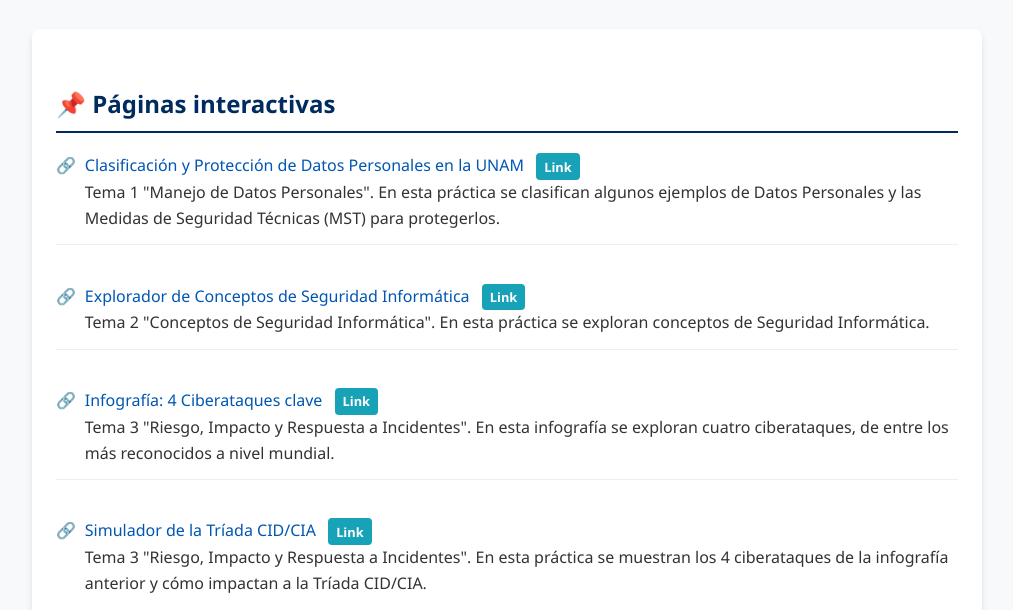
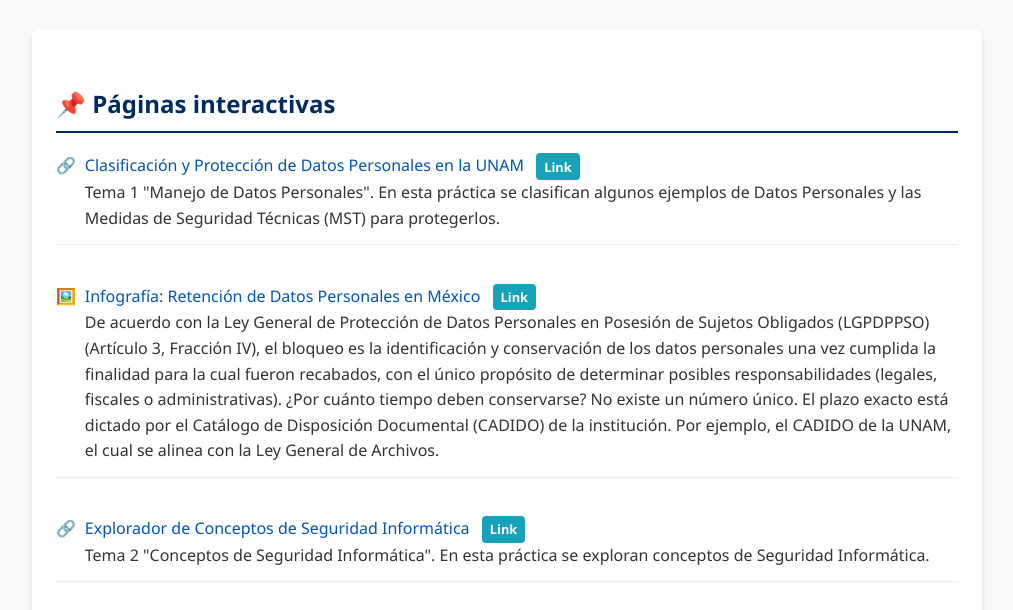
Before and after one commit to CRomanZamitiz/practicas-seguridad-informatica, a plain HTML site: page index.html in a window 1280 px wide. Shown: the part 190-800 px from the top of the page, without its empty margins (133-1146 px from the left). Drawn offline with Linux system fonts and the light colour scheme.

Commit message:
Update index.html

```diff
--- a/index.html
+++ b/index.html
@@ -17,6 +17,7 @@
         li::before { content: '📄'; position: absolute; left: 0; top: 0; }
         .icon-folder::before { content: '📁'; }
         .icon-book::before { content: '📘'; }
+        .icon-img::before { content: '🖼️'; }
         .icon-link::before { content: '🔗'; }
         a { color: #0056b3; text-decoration: none; font-weight: 500; }
         a:hover { text-decoration: underline; }
@@ -43,6 +44,12 @@
             <li class="icon-link"><a href="./clasificador_datos_personales_UNAM.html" target="_blank">Clasificación y Protección de Datos Personales en la UNAM</a> <span class="tag tag-link">Link</span><br>
             <span class="description">Tema 1 "Manejo de Datos Personales". En esta práctica se clasifican algunos ejemplos de Datos Personales y las Medidas de Seguridad Técnicas (MST) para protegerlos.</span></li>
             <br>
+            <li class="icon-img"><a href="./Retencion_de_Datos_Personales_en_Mexico.png" target="_blank">Infografía: Retención de Datos Personales en México</a> <span class="tag tag-link">Link</span><br>
+            <span class="description">De acuerdo con la Ley General de Protección de Datos Personales en Posesión de Sujetos Obligados (LGPDPPSO) (Artículo 3, Fracción IV), el bloqueo es la identificación y conservación de
+                los datos personales una vez cumplida la finalidad para la cual fueron recabados, con el único propósito de determinar posibles responsabilidades (legales, fiscales o administrativas).
+                ¿Por cuánto tiempo deben conservarse? No existe un número único. El plazo exacto está dictado por el Catálogo de Disposición Documental (CADIDO) de la institución. Por ejemplo, el CADIDO de la UNAM,
+                el cual se alinea con la Ley General de Archivos.</span></li>
+            <br>
             <li class="icon-link"><a href="./explorador_de_conceptos_de_seguridad.html" target="_blank">Explorador de Conceptos de Seguridad Informática</a> <span class="tag tag-link">Link</span><br>
             <span class="description">Tema 2 "Conceptos de Seguridad Informática". En esta práctica se exploran conceptos de Seguridad Informática.</span></li>
             <br>
```
